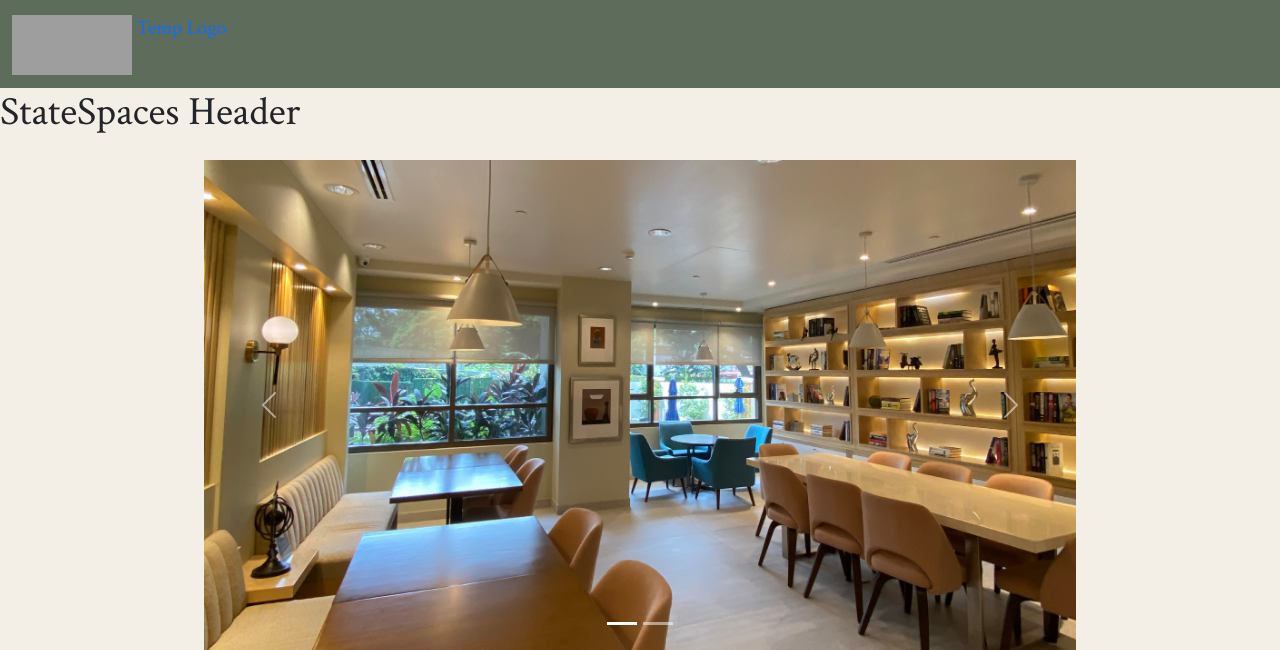
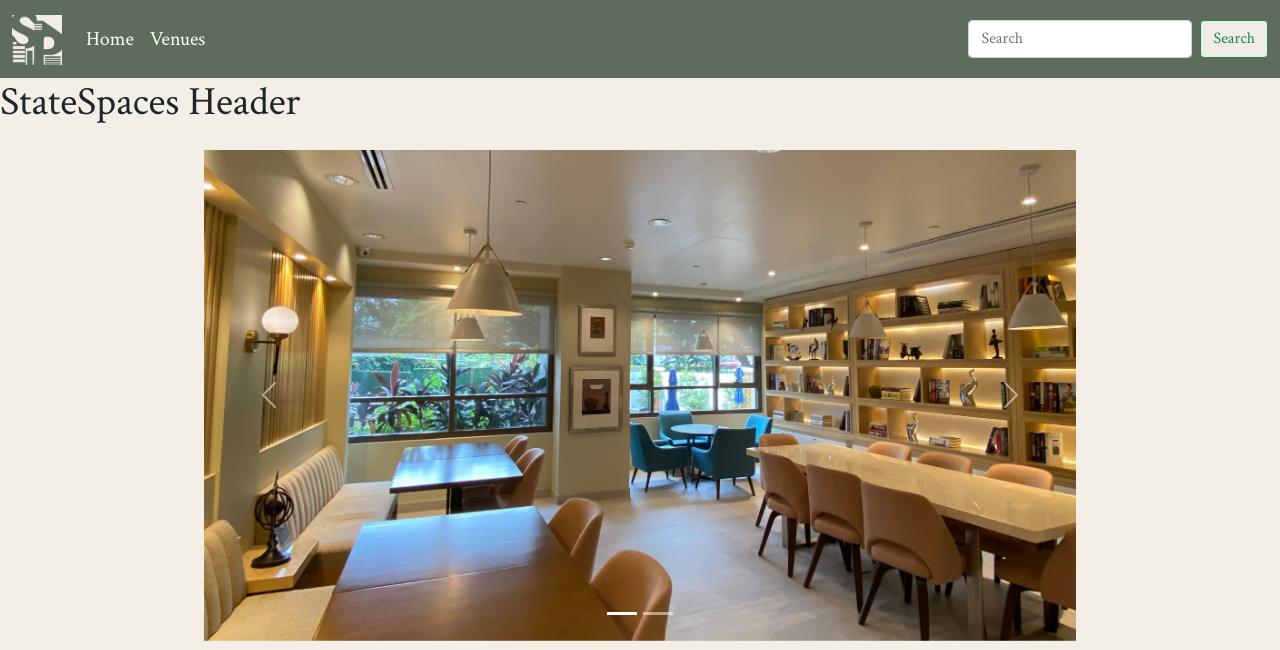
Before and after one commit to JedJedJedd/CSCI41-StateSpaces-16, a Django app: page / in a window 1280 px wide. Shown: the top 650 px of the page. Run offline with Django 5.2, Linux system fonts and the light colour scheme; grey boxes are pictures that could not be loaded.

Commit message:
Fixed nav bar

```diff
--- a/StateSpaces/main_interface/templates/main_interface/homepage.html
+++ b/StateSpaces/main_interface/templates/main_interface/homepage.html
@@ -1,7 +1,7 @@
 {% extends 'base.html' %}
 {% load static %}
 
-{% block title %}Homepage{% endblock %}
+{% block title %}{% endblock %}
 {% block content %}
     <style>
         .section-title {
--- a/StateSpaces/templates/base.html
+++ b/StateSpaces/templates/base.html
@@ -32,12 +32,22 @@
 
 
     <body style="margin: 0px;">
-        <nav class="navbar bg-body-tertiary" style="background-color: #5E6C5B;">
-            <div class="container-fluid">
-                <a class="navbar-brand" href="#">
-                    <img src="https://www.w3schools.com/images/w3schools_green.jpg" alt="TempLogo" width="120" height="60" class="d-inline-block align-text-top">
-                    Temp Logo
-                </a>
+        <nav class="navbar navbar-expand-lg navbar-dark" style="background-color: #5e6c5b;">
+            <div class="container-fluid"> <a class="navbar-brand" href="#">
+                <img src="{% static 'images/logo.png' %}" alt="Logo" width="50" height="50" class="d-inline-block align-text-top"> </a>
+                <div class="collapse navbar-collapse" id="navbarSupportedContent">
+                    <ul class="navbar-nav me-auto mb-2 mb-lg-0">
+                        <li class="nav-item">
+                            <a class="nav-link active" aria-current="page" href="#">Home</a>
+                        </li>
+                        <li class="nav-item">
+                            <a class="nav-link active" aria-current="page" href="#">Venues</a>
+                        </li>
+                    </ul>
+                    <form class="d-flex">
+                        <input class="form-control me-2" type="search" placeholder="Search" aria-label="Search"> <button class="btn btn-outline-success" type="submit" style="background-color: #f1ece6">Search</button>
+                    </form>
+                </div>
             </div>
         </nav>
         <h1>{% block header %}StateSpaces Header{% endblock %}</h1>
```
Also changed, not shown: 1 other file.
